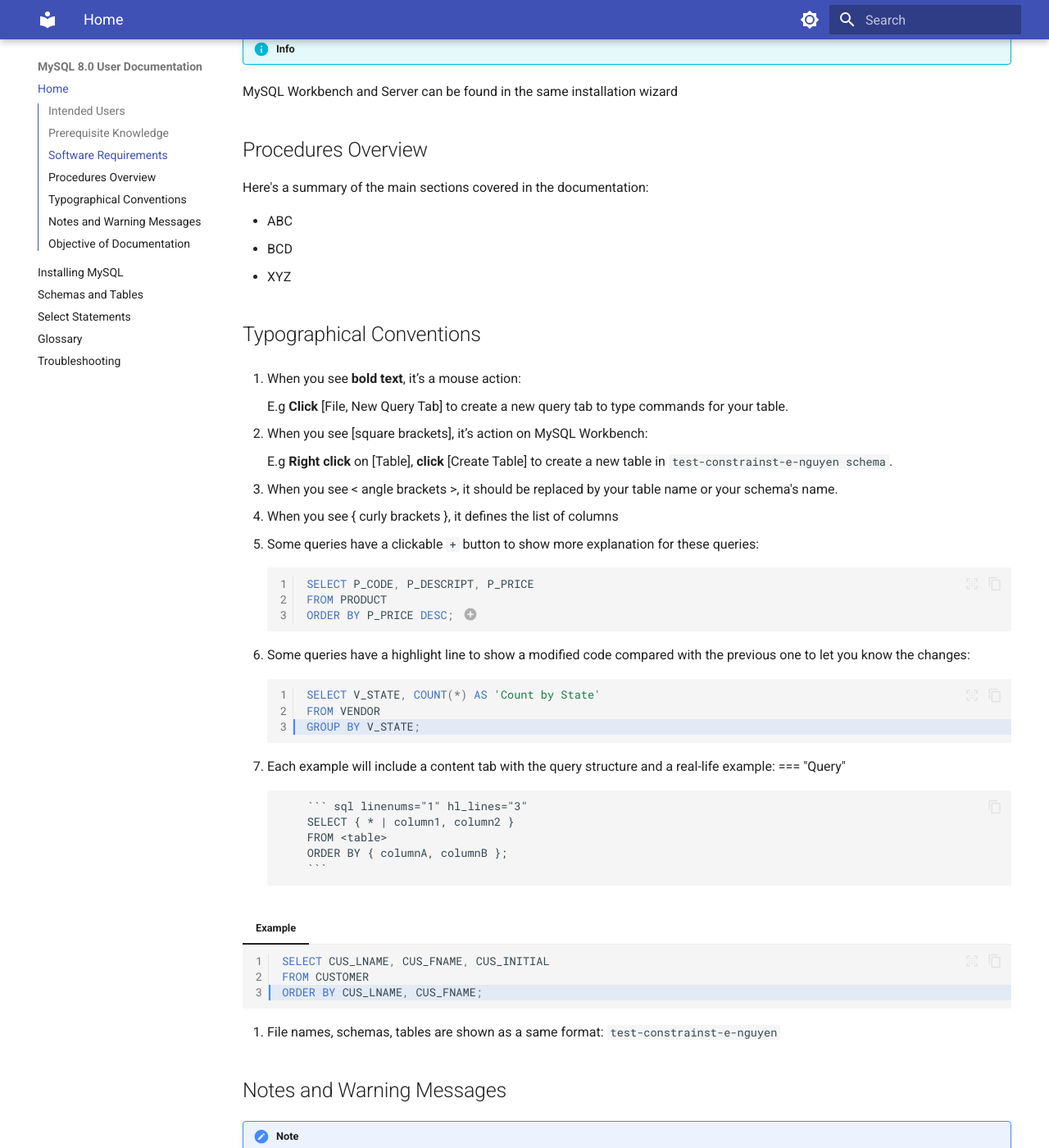
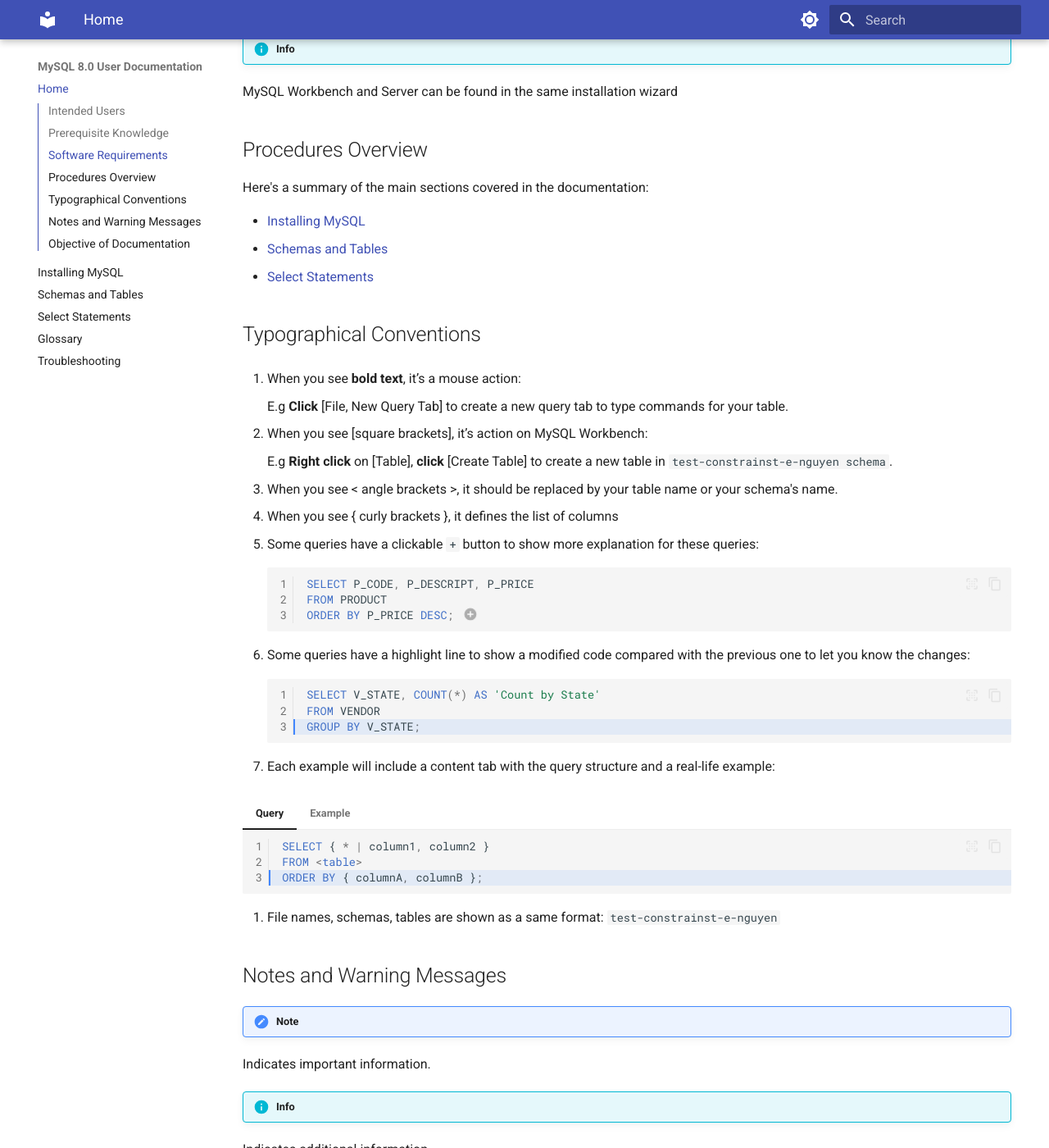
Before and after one commit to tastytough/COMP2116-UserDocs, an MkDocs documentation site: the page built from docs/index.md, in a window 1280 px wide and 1400 px high, scrolled down 910 px. Shown: the whole window at 82% size. Built offline with MkDocs 1.6.1 and Material for MkDocs 9.7.7, drawn with Linux system fonts in a browser that asks for light colours; emoji names are drawn with the system emoji font.

Commit message:
change filename

````diff
--- a/docs/index.md
+++ b/docs/index.md
@@ -32,9 +32,9 @@ MySQL Workbench and Server can be found in the same installation wizard
 
 Here's a summary of the main sections covered in the documentation:
 
-- ABC
-- BCD
-- XYZ
+- [Installing MySQL](./InstallingMySQL.md)
+- [Schemas and Tables](./SchemasAndTables.md)
+- [Select Statements](./SelectStatements.md)
 
 ## Typographical Conventions
 
@@ -69,13 +69,13 @@ Here's a summary of the main sections covered in the documentation:
     ```
 
 7.  Each example will include a content tab with the query structure and a real-life example:
-    === "Query"
+=== "Query"
 
-            ``` sql linenums="1" hl_lines="3"
-            SELECT { * | column1, column2 }
-            FROM <table>
-            ORDER BY { columnA, columnB };
-            ```
+    ``` sql linenums="1" hl_lines="3"
+    SELECT { * | column1, column2 }
+    FROM <table>
+    ORDER BY { columnA, columnB };
+    ```
 
 === "Example"
 
````
Also changed, not shown: docs/SelectStatements.md (renamed from docs/Task3Emmy.md, +2 -2 lines), docs/Glossary.md (renamed from docs/GlossarySB.md), docs/InstallingMySQL.md (renamed from docs/Task1Ademi.md), docs/SchemasAndTables.md (renamed from docs/Task2Angus.md), docs/Troubleshooting.md (renamed from docs/TroubleshootingSB.md).
